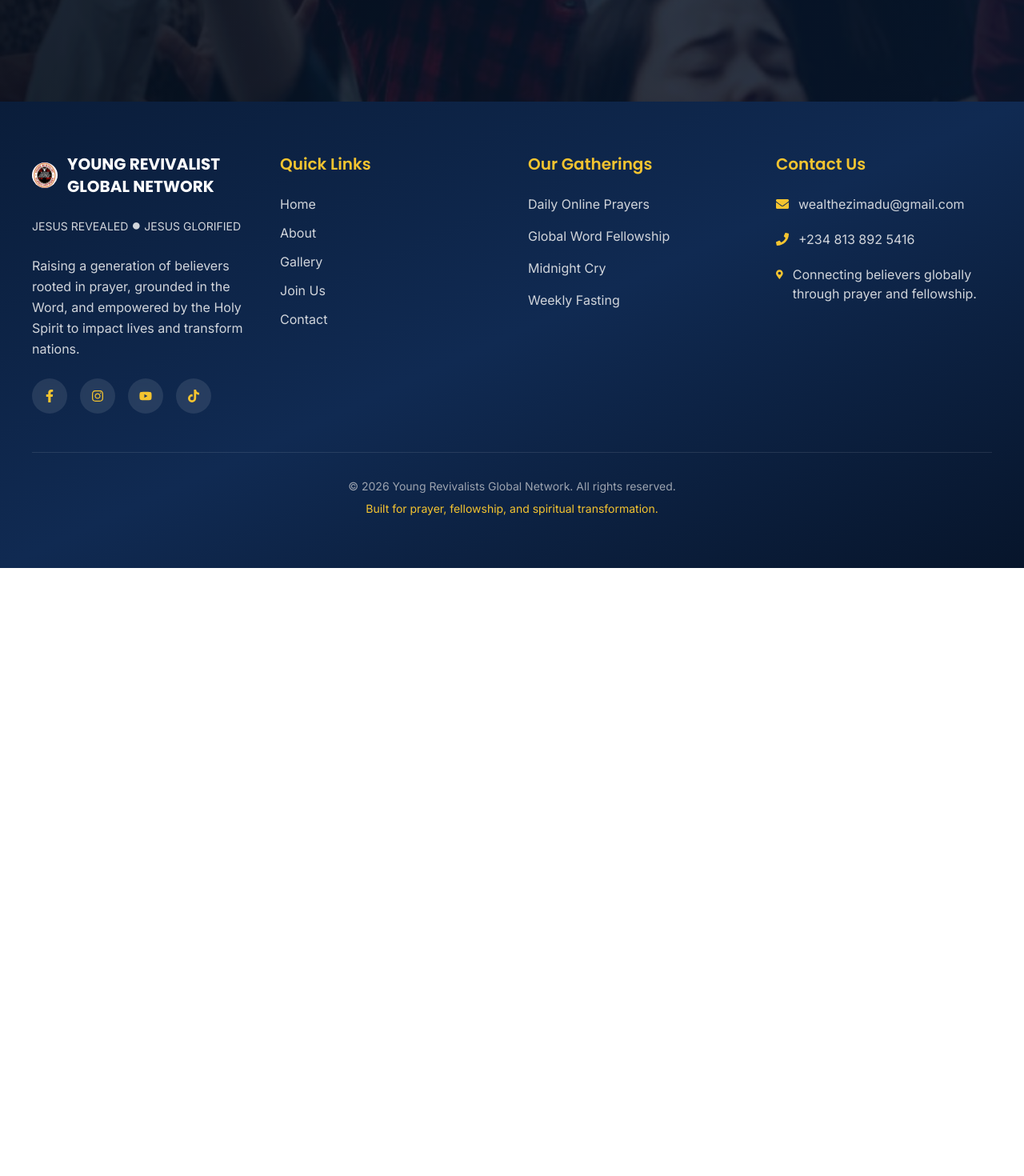
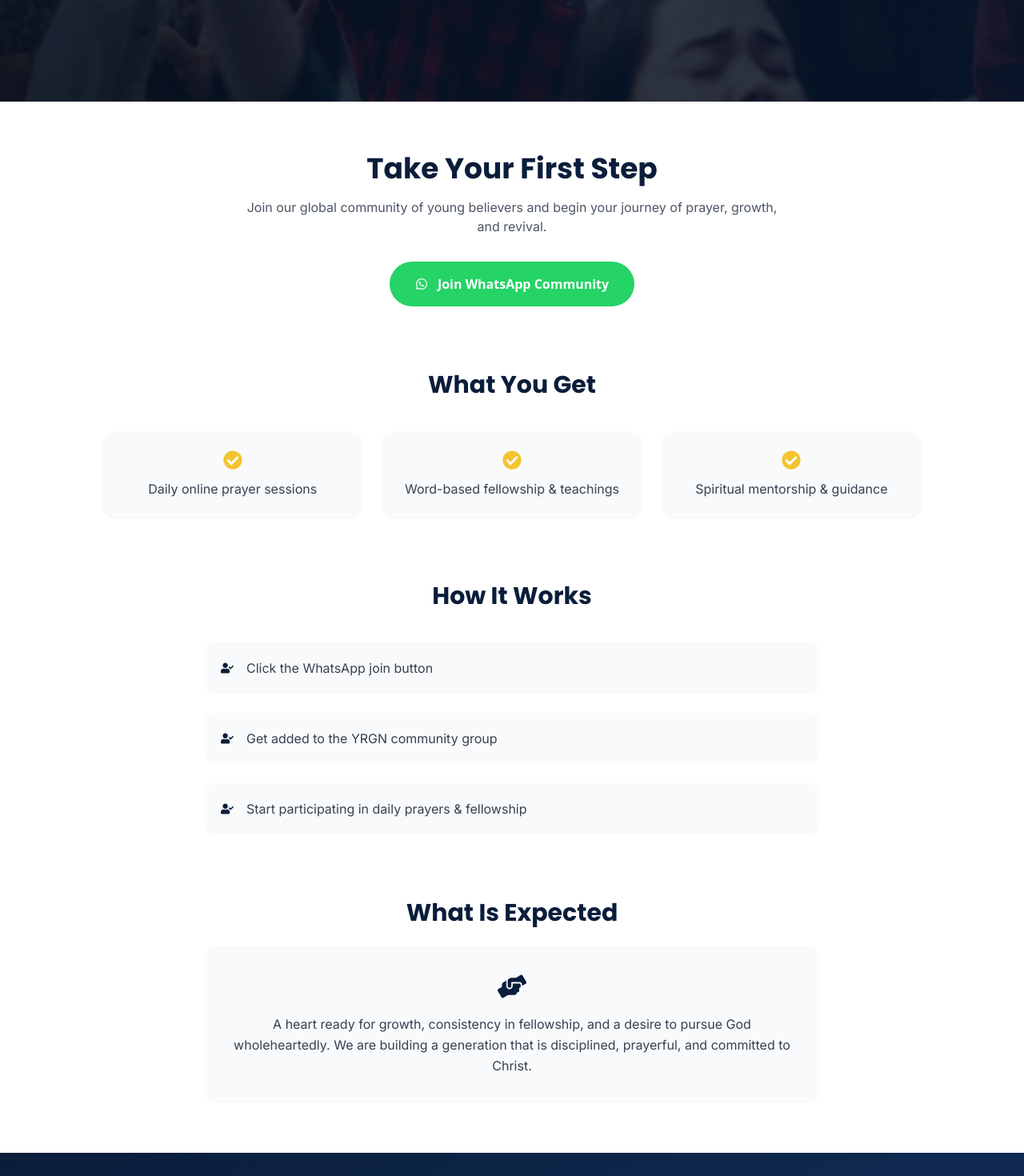
Before and after one commit to Daniella-fejiro/young-revivalist-global-network, a React (Vite) app: page /join in a window 1280 px wide. Shown: the part 540-2010 px from the top of the page at 80% size. Before the commit the page ends 1250 px from the top, so only its background shows below. Built offline with nearby package versions, Linux system fonts and the light colour scheme.

Commit message:
added join page

```diff
--- a/src/pages/Home.jsx
+++ b/src/pages/Home.jsx
@@ -121,7 +121,7 @@ export default function Home() {
             transition={{ duration: 0.6 }}
             className="text-2xl md:text-5xl font-extrabold text-center leading-tight"
             >
-            A <span className="text-[#f4c430]">Community</span> Of Young <br />
+            <span className="text-[#f4c430]">Community</span> Of Young <br />
             <span className="text-[#f4c430]">Believers</span> Growing In Prayer
             </motion.h1>
 
--- a/src/pages/Join.jsx
+++ b/src/pages/Join.jsx
@@ -1,7 +1,8 @@
 import Footer from "../components/Footer"
 import picture from "../assets/prayingteens.jpg"
 import PagesHero from "../components/PagesHero"
-
+import { FaWhatsapp, FaCheckCircle, FaUserCheck, FaHandsHelping } from "react-icons/fa";
+import { motion } from "framer-motion";
 
 export default function Join(){
 
@@ -12,6 +13,120 @@ export default function Join(){
                 subtitle={"Be a Part of a Vibriant Community Today"}
                 backgroundImage={picture}/>
 
+            <div className="bg-white px-6 py-16 space-y-20">
+
+                {/* ================= ACTION SECTION ================= */}
+                <motion.section
+                    initial={{ opacity: 0, y: 30 }}
+                    whileInView={{ opacity: 1, y: 0 }}
+                    transition={{ duration: 0.6 }}
+                    viewport={{ once: true }}
+                    className="text-center "
+                >
+                    <h2 className="text-3xl md:text-4xl font-poppins font-bold text-[#0a1d3a] mb-4">
+                    Take Your First Step
+                    </h2>
+
+                    <p className="text-gray-600 font-inter mb-8 max-w-2xl mx-auto">
+                    Join our global community of young believers and begin your journey
+                    of prayer, growth, and revival.
+                    </p>
+
+                    <a
+                    href="https://wa.me/YOUR_NUMBER"
+                    target="_blank"
+                    className="inline-flex items-center gap-3 bg-[#25D366] text-white px-8 py-4 rounded-full font-semibold hover:scale-105 transition"
+                    >
+                    <FaWhatsapp />
+                    Join WhatsApp Community
+                    </a>
+                </motion.section>
+
+                {/* ================= WHAT YOU GET ================= */}
+                <motion.section
+                    initial={{ opacity: 0, y: 30 }}
+                    whileInView={{ opacity: 1, y: 0 }}
+                    transition={{ duration: 0.6 }}
+                    viewport={{ once: true }}
+                >
+                    <h2 className="text-2xl md:text-3xl font-poppins font-bold text-[#0a1d3a] text-center mb-10">
+                    What You Get
+                    </h2>
+
+                    <div className="grid md:grid-cols-3 gap-6 max-w-5xl mx-auto">
+
+                    {[
+                        "Daily online prayer sessions",
+                        "Word-based fellowship & teachings",
+                        "Spiritual mentorship & guidance",
+                    ].map((item, i) => (
+                        <div
+                        key={i}
+                        className="bg-slate-50 p-6 rounded-2xl text-center shadow-sm"
+                        >
+                        <FaCheckCircle className="text-[#f4c430] text-2xl mx-auto mb-3" />
+                        <p className="font-inter text-gray-700">{item}</p>
+                        </div>
+                    ))}
+
+                    </div>
+                </motion.section>
+
+                {/* ================= HOW IT WORKS ================= */}
+                <motion.section
+                    initial={{ opacity: 0, y: 30 }}
+                    whileInView={{ opacity: 1, y: 0 }}
+                    transition={{ duration: 0.6 }}
+                    viewport={{ once: true }}
+                >
+                    <h2 className="text-2xl md:text-3xl font-poppins font-bold text-[#0a1d3a] text-center mb-10">
+                    How It Works
+                    </h2>
+
+                    <div className="max-w-3xl mx-auto space-y-6">
+
+                    {[
+                        "Click the WhatsApp join button",
+                        "Get added to the YRGN community group",
+                        "Start participating in daily prayers & fellowship",
+                    ].map((step, i) => (
+                        <div
+                        key={i}
+                        className="flex items-start gap-4 bg-gray-50 p-5 rounded-xl"
+                        >
+                        <FaUserCheck className="text-[#0a1d3a] mt-1" />
+                        <p className="font-inter text-gray-700">{step}</p>
+                        </div>
+                    ))}
+
+                    </div>
+                </motion.section>
+
+                {/* ================= WHAT IS EXPECTED ================= */}
+                <motion.section
+                    initial={{ opacity: 0, y: 30 }}
+                    whileInView={{ opacity: 1, y: 0 }}
+                    transition={{ duration: 0.6 }}
+                    viewport={{ once: true }}
+                    className="text-center max-w-3xl mx-auto"
+                >
+                    <h2 className="text-2xl md:text-3xl font-poppins font-bold text-[#0a1d3a] mb-6">
+                    What Is Expected
+                    </h2>
+
+                    <div className="bg-slate-50 p-8 rounded-2xl shadow-sm">
+                    <FaHandsHelping className="text-[#0a1d3a] text-4xl mx-auto mb-4" />
+
+                    <p className="text-gray-700 font-inter leading-relaxed">
+                        A heart ready for growth, consistency in fellowship, and a desire
+                        to pursue God wholeheartedly. We are building a generation that
+                        is disciplined, prayerful, and committed to Christ.
+                    </p>
+                    </div>
+                </motion.section>
+
+                </div>
+
             <Footer />
         </div>
     )
```
